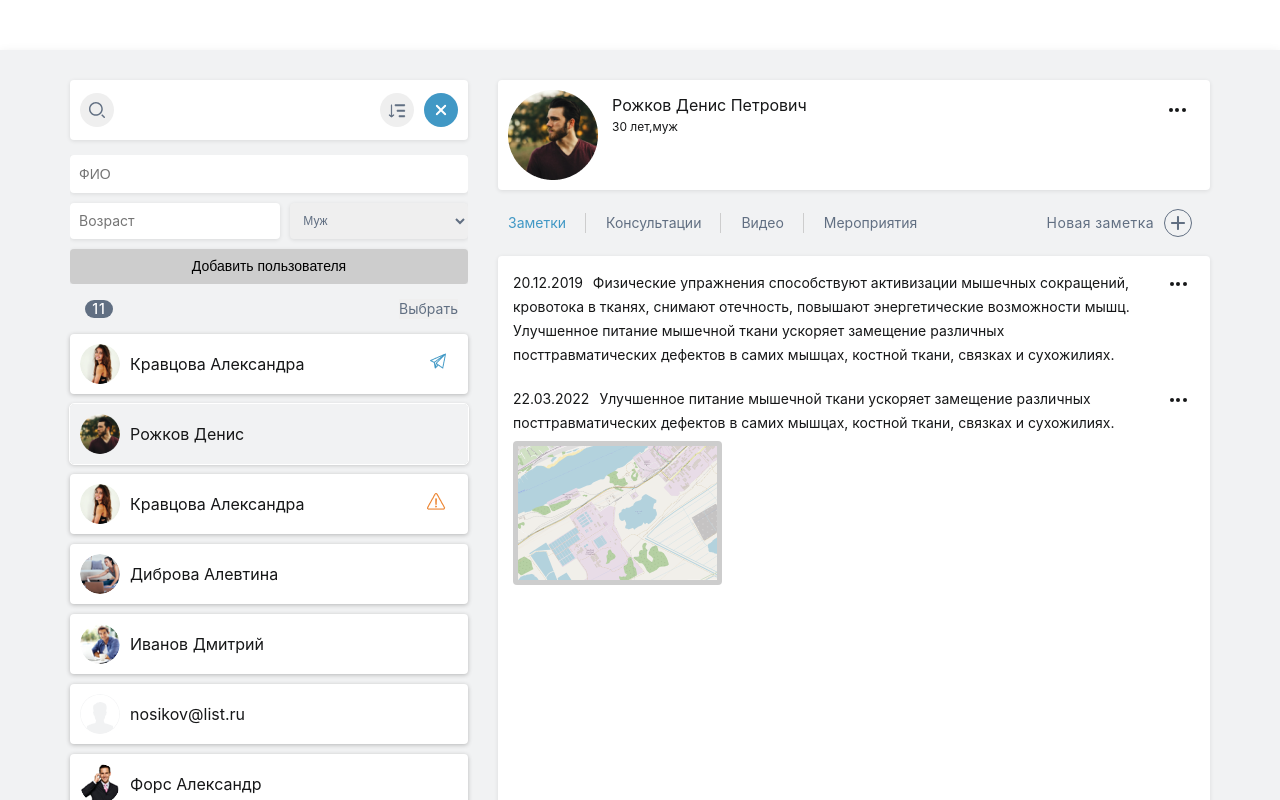
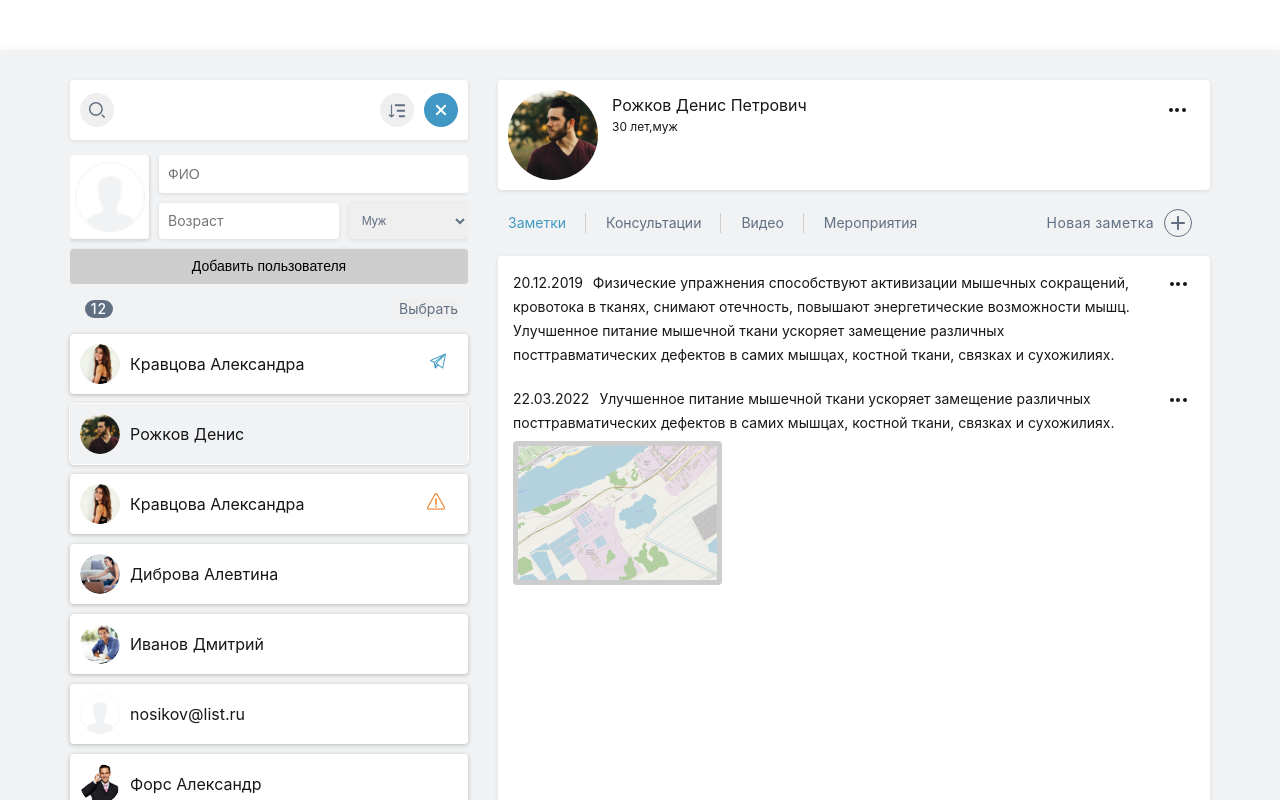
Before and after one commit to Vadim700/nc-test-task, a React (Create React App) app: page /2/notes in a window 1280 px wide. Both pictures are taken after a click on the button 441 px from the left and 110 px from the top of the page. Shown: the top 800 px of the page. Built offline with nearby package versions, Linux system fonts and the light colour scheme; a web font is replaced by a local one.

Commit message:
filePicker visual + mobile

```diff
--- a/src/components/formUser/component.tsx
+++ b/src/components/formUser/component.tsx
@@ -46,6 +46,18 @@ export const FormUser: React.FC<FoumUserProps> = ({
    return (
       <div className={styles.form}>
          <form action="#" className={styles.body} onSubmit={submitForm}>
+            <div className={styles.bio}>
+               {/* <input type="file" name="" id="" className={styles.file} /> */}
+               <div className={styles.file}>
+                  <label htmlFor="fileInput" className={styles.fileLabel}>
+                     <img src="../../../images/png/no-image.png" alt="" />
+                  </label>
+                  <input
+                     type="file"
+                     id="fileInput"
+                     style={{ display: 'none' }}
+                  />
+               </div>
                {props === 'newUser' && (
                   <input
                      type="text"
@@ -66,7 +78,6 @@ export const FormUser: React.FC<FoumUserProps> = ({
                      defaultValue={userName}
                   />
                )}
-
                <p className={styles.row}>
                   {props === 'newUser' && (
                      <input
@@ -88,7 +99,6 @@ export const FormUser: React.FC<FoumUserProps> = ({
                         style={styleForPopup}
                      />
                   )}
-
                   <select
                      className={styles.sex}
                      defaultValue="муж"
@@ -99,6 +109,7 @@ export const FormUser: React.FC<FoumUserProps> = ({
                      <option value={sex}>Жен</option>
                   </select>
                </p>
+            </div>
             <button
                className={styles.submit}
                type="submit"
--- a/src/components/formUser/style.module.scss
+++ b/src/components/formUser/style.module.scss
@@ -1,3 +1,5 @@
+@import "../../common.scss";
+
 .form {
 	input {
 		display: block;
@@ -35,14 +37,62 @@ p {
 	row-gap: 10px;
 }
 
+.bio {
+	display: grid;
+	grid-template-columns: minmax(40px, 90px) 1fr;
+	grid-template-rows: auto auto;
+	gap: 10px;
+	grid-template-areas: "side name" "side bio";
+
+	@media (max-width: $mobileSmall) {
+		grid-template-areas:
+			"name name"
+			"side bio";
+	}
+}
+
+.file {
+	background-color: var(--white);
+	grid-area: side;
+	box-shadow: 0px 1px 4px 0px rgba(19, 19, 19, 0.1);
+	border-radius: 4px;
+}
+
+.fileLabel {
+	display: flex;
+	justify-content: center;
+	align-items: center;
+
+	width: 100%;
+	height: 100%;
+	cursor: pointer;
+
+	box-shadow: 0px 1px 4px 0px rgba(19, 19, 19, 0.1);
+
+	img {
+		width: 100%;
+		max-width: 70px;
+		height: auto;
+	}
+}
+
 .row {
 	display: flex;
 	justify-content: space-between;
 	column-gap: 10px;
+
+	grid-area: bio;
+
+	@media (max-width: $mobileSmall) {
+		flex-direction: column;
+		row-gap: 10px;
+	}
 }
 
 .name {
 	padding: 0;
+
+	grid-area: name;
 }
 
 .sex {
@@ -50,6 +100,7 @@ p {
 	border: none;
 	outline: none;
 	padding: 0 9px;
+	min-height: 35px;
 
 	border-radius: 4px;
 	line-height: 1.25;
--- a/src/redux/slices/userSlice.ts
+++ b/src/redux/slices/userSlice.ts
@@ -79,7 +79,7 @@ const users: User[] = [
       id: 9,
       photo: '../../../images/png/image-7.png',
       name: 'Блажевич Игорь Неблажевич',
-      age: 55,
+      age: 47,
       sex: 'муж',
       selected: false,
       mark: '',
@@ -161,7 +161,7 @@ export const userSlice = createSlice({
       },
 
       addNewUser: (state, { payload }: PayloadAction<any>) => {
-         state.list.push(payload);
+         state.list = [payload, ...state.list];
       },
 
       userFilter: (
@@ -174,8 +174,6 @@ export const userSlice = createSlice({
       filterByAge: (state, { payload }: PayloadAction<number[]>) => {
          state.filterAge = payload;
       },
-
-      userListLangth: (state) => {},
    },
 });
 
```
Lines whose indentation alone changed are shown as unchanged.
